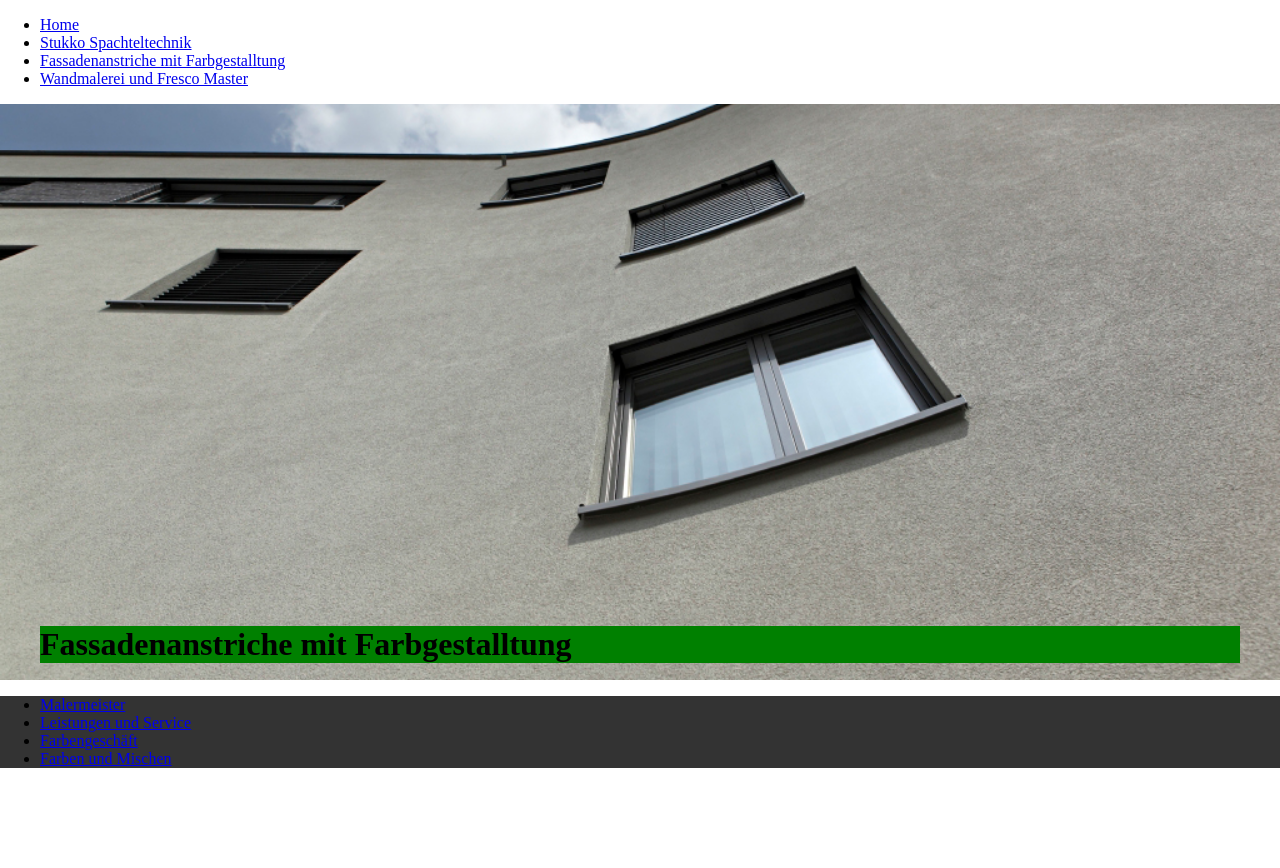
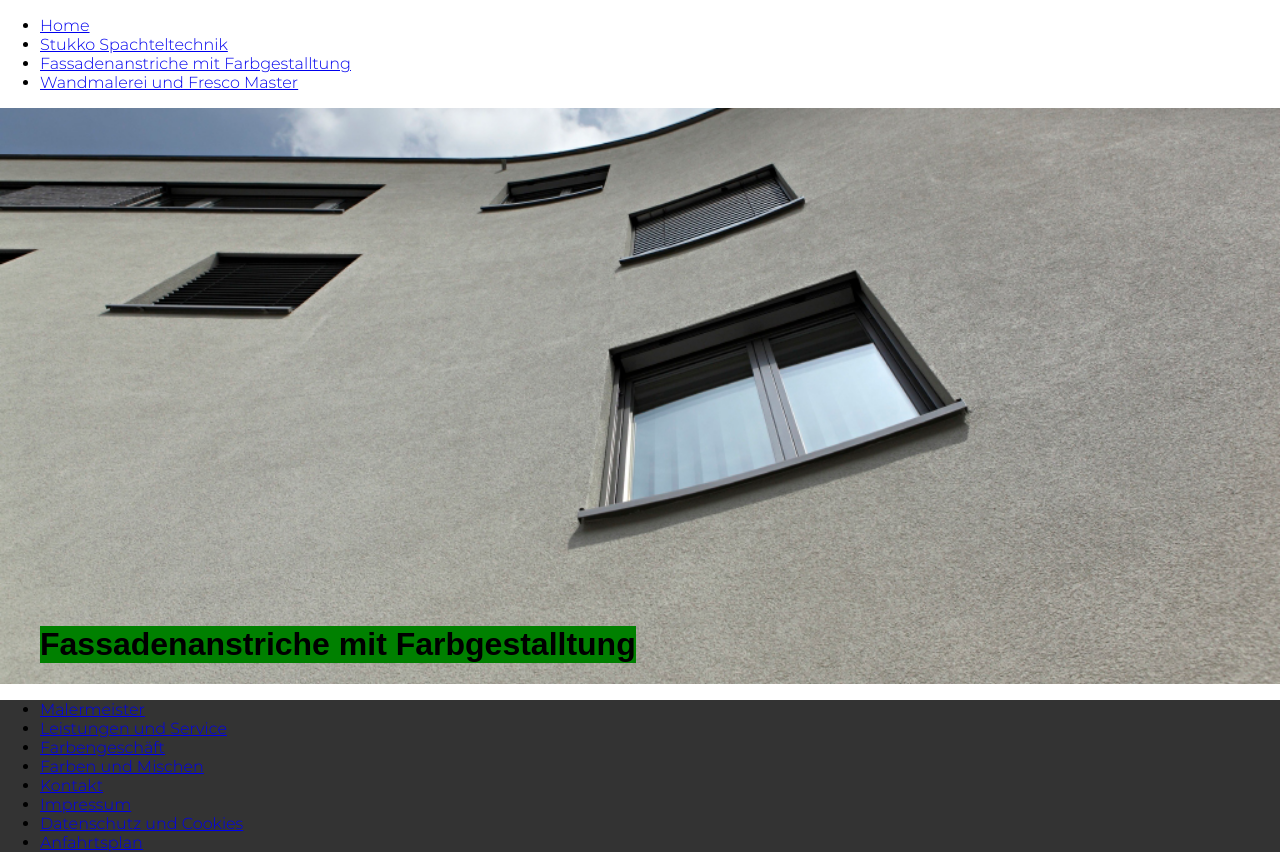
Before and after one commit to puwilhelm/wifi-jwe19, a PHP site: page / in a window 1280 px wide. Before the commit the page ends 768 px from the top, so only its background shows below. Run offline with PHP 8.4, Linux system fonts and the light colour scheme; some web fonts are replaced.

Commit message:
ende 23.10.2018

```diff
--- a/maler/css/base.css
+++ b/maler/css/base.css
@@ -1,3 +1,26 @@
+:root {
+  --screen-max: 1200px;
+  --base-font: 'Montserrat'
+}
+
+
+@font-face {
+  font-family: 'Montserrat';
+  src: url(../fonts/Montserrat/Montserrat-Regular.ttf);
+  font-weight: normal;
+}
+
+@font-face {
+  font-family: 'Montserrat';
+  src: url(../fonts/Montserrat/Montserrat-Bold.ttf);
+  font-weight: bold;
+}
+
+@font-face {
+  font-family: 'Montserrat';
+  src: url(../fonts/Montserrat/Montserrat-Light.ttf);
+  font-weight: lighter;
+}
 
 
 html, body {
@@ -6,6 +29,11 @@ html, body {
 
 html * {
  box-sizing: border-box;
+}
+
+body {
+  font-family: 'Montserrat', sans-serif;
+  font-size: 100%;
 }
 
 header {
@@ -21,11 +49,12 @@ header img {
   height: 100%;
   object-fit: cover;
   object-position: center;
+  display: block;
 }
 
 header .inner-wrapper {
   position: relative;
-  max-width: 1200px;
+  max-width: var(--screen-max);
   margin: 0 auto;
 
 }
@@ -35,7 +64,7 @@ header h1 {
   left: 0;
   bottom: 0;
   background: green;
-  width: 100%;
+
 }
 
 main {
--- a/maler/index.html
+++ b/maler/index.html
@@ -2,6 +2,7 @@
 <html lang="de" dir="ltr">
   <head>
     <meta charset="utf-8">
+
     <link rel="stylesheet" href="css/base.css">
     <title>Muthwill - Der Malermeister</title>
   </head>
@@ -32,6 +33,10 @@
      <li><a href="#">Leistungen und Service</a></li>
      <li><a href="#">Farbengeschäft</a></li>
      <li><a href="#">Farben und Mischen</a></li>
+     <li><a href="#">Kontakt</a></li>
+     <li><a href="#">Impressum</a></li>
+     <li><a href="#">Datenschutz und Cookies</a></li>
+     <li><a href="#">Anfahrtsplan</a></li>
    </ul>
  </nav>
  </div>
```
